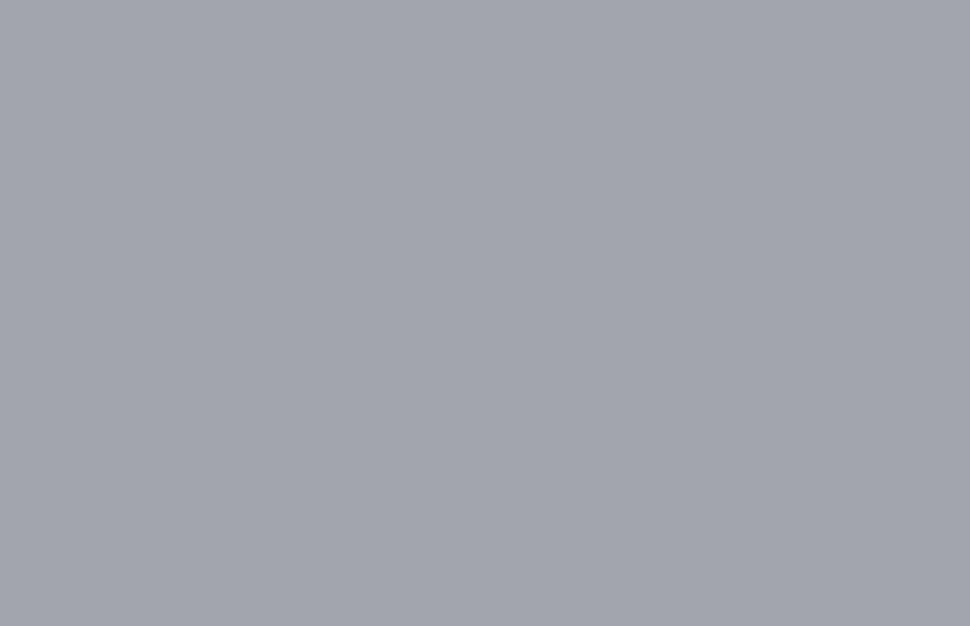
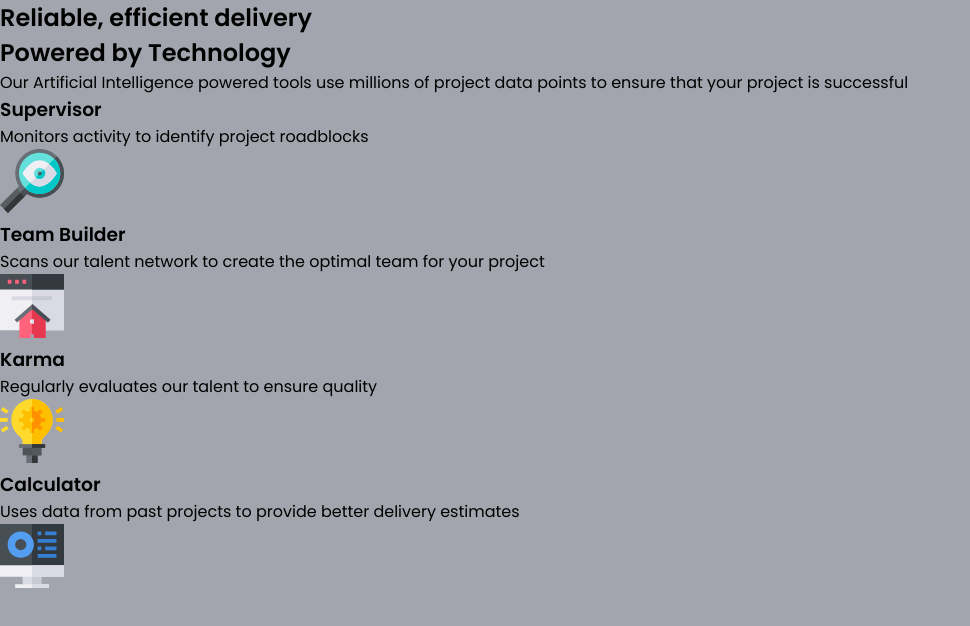
Before and after one commit to selly361/four-card-feature-section, a plain HTML site: page index.html in a window 1280 px wide. Shown: the whole page, without its empty margins (0-970 px from the left). Drawn offline with Linux system fonts and the light colour scheme.

Commit message:
Add: html markup

```diff
--- a/index.html
+++ b/index.html
@@ -1,15 +1,67 @@
 <!DOCTYPE html>
 <html lang="en">
 	<head>
-    <meta charset="UTF-8">
-    <meta name="viewport" content="width=device-width, initial-scale=1.0">
+		<meta charset="UTF-8" />
+		<meta name="viewport" content="width=device-width, initial-scale=1.0" />
 		<title>Four card feature section</title>
-    <link rel="stylesheet" href="style.css">
-    <link rel="shortcut icon" href="./images/favicon.ico" type="image/x-icon">
+		<link rel="stylesheet" href="style.css" />
+		<link rel="shortcut icon" href="./images/favicon.ico" type="image/x-icon" />
 	</head>
 	<body>
 		<main class="main">
+			<section class="main__top-section">
+				<h2 class="main__top-section_header">Reliable, efficient delivery</h2>
+				<h2 class="main__top-section_header main__top-section_header--bold">
+					Powered by Technology
+				</h2>
+				<p class="main__top-section_body">
+					Our Artificial Intelligence powered tools use millions of project data
+					points to ensure that your project is successful
+				</p>
+			</section>
 
+			<section class="main__bottom-section">
+				<div class="card card--supervisor">
+					<div class="card__content">
+						<h3 class="card__content_head">Supervisor</h3>
+						<p class="card__content_body">
+							Monitors activity to identify project roadblocks
+						</p>
+					</div>
+					<img src="/images/icon-supervisor.svg" alt="supervisor icon" />
+				</div>
+				<div class="main__bottom-section__middle">
+					<div class="card card--team-builder">
+						<div class="card__content">
+							<h3 class="card__content_head">Team Builder</h3>
+							<p class="card__content_body">
+								Scans our talent network to create the optimal team for your
+								project
+							</p>
+						</div>
+						<img src="/images/icon-team-builder.svg" alt="team-builder icon" />
+					</div>
+
+					<div class="card card--karma">
+						<div class="card__content">
+							<h3 class="card__content_head">Karma</h3>
+							<p class="card__content_body">
+								Regularly evaluates our talent to ensure quality
+							</p>
+						</div>
+						<img src="/images/icon-karma.svg" alt="karma icon" />
+					</div>
+				</div>
+				<div class="card card--calculator">
+					<div class="card__content">
+						<h3 class="card__content_head">Calculator</h3>
+						<p class="card__content_body">
+							Uses data from past projects to provide better delivery estimates
+						</p>
+					</div>
+					<img src="/images/icon-calculator.svg" alt="calculator icon" />
+				</div>
+			</section>
 		</main>
 	</body>
 </html>
```
Lines whose indentation alone changed are shown as unchanged.
